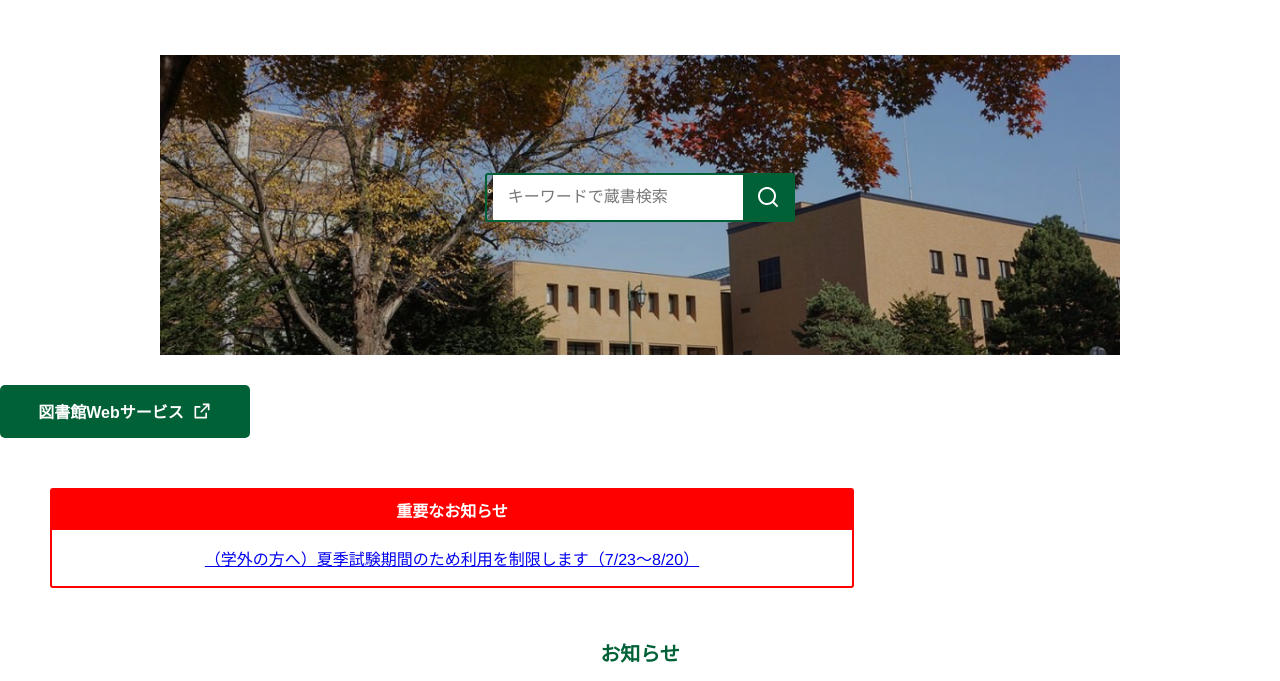
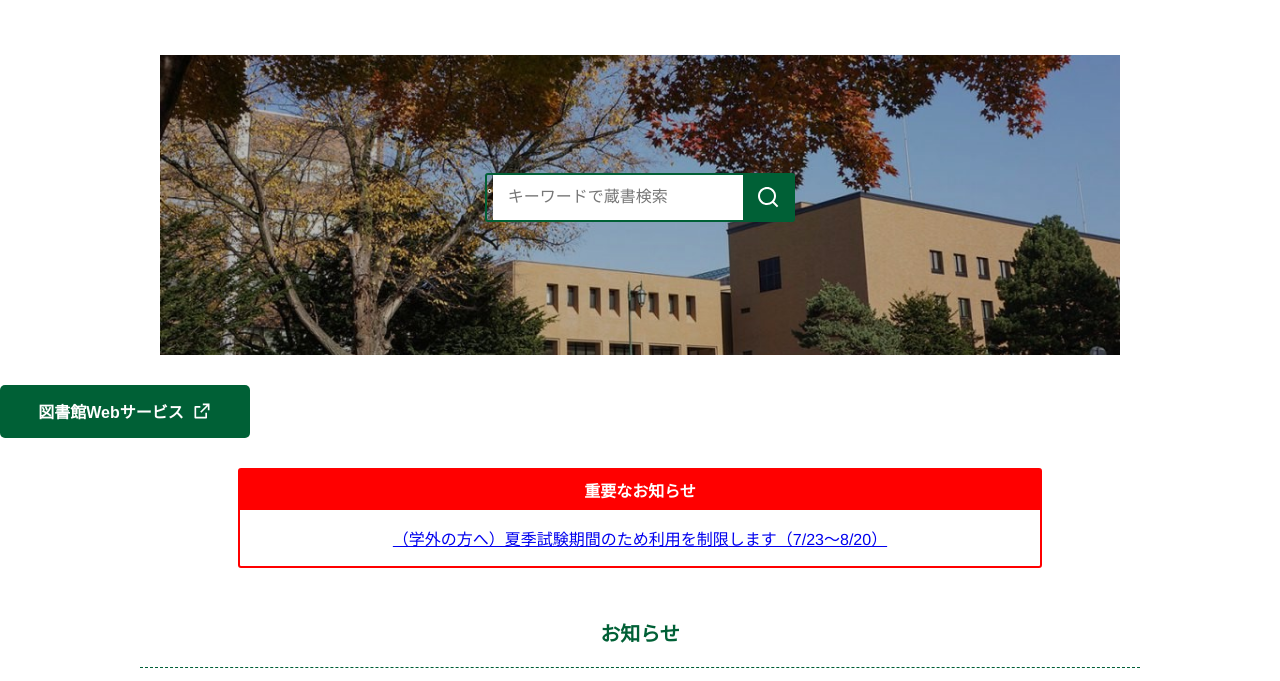
Before and after one commit to s-kon-field/library_top, a plain HTML site: page index.html in a window 1280 px wide. Shown: the part 63-744 px from the top of the page. Drawn offline with nearby package versions, Linux system fonts and the light colour scheme.

Commit message:
Update style.css

```diff
--- a/css/style.css
+++ b/css/style.css
@@ -232,7 +232,8 @@ ul,li{
 
 .box-013 {
     max-width: 800px;
-    margin: 50px;
+    margin: 0 auto;
+	margin-top: 30px;
     border: 2px solid #ff0000;
     border-radius: 3px;
 }
```
